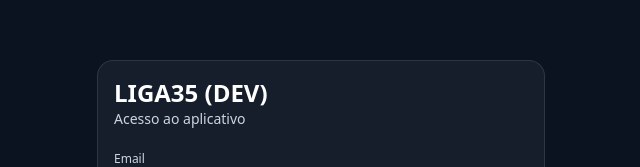
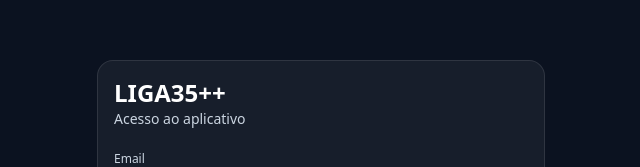
Before and after one commit to joaomedeirosjr/LPI35-DESENV, a React (Vite) app: page /login in a window 1280 px wide. Shown: the part 173-340 px from the top of the page, without its empty margins (319-959 px from the left). Built offline with nearby package versions, Linux system fonts and the light colour scheme; no server answers.

Commit message:
Remove rótulos DEV da interface de produção

```diff
--- a/src/pages/LoginPage.tsx
+++ b/src/pages/LoginPage.tsx
@@ -67,7 +67,7 @@ export default function LoginPage() {
     <div className='min-h-screen bg-gripoBlue text-white flex items-center justify-center p-4'>
       <div className='w-full max-w-md card space-y-4'>
         <div>
-          <h1 className='text-2xl font-extrabold'>LIGA35 (DEV)</h1>
+          <h1 className='text-2xl font-extrabold'>LIGA35++</h1>
           <p className='text-slate-300 text-sm'>Acesso ao aplicativo</p>
         </div>
 
--- a/src/pages/admin/AdminDashboard.tsx
+++ b/src/pages/admin/AdminDashboard.tsx
@@ -363,7 +363,7 @@ export default function AdminDashboard() {
       <div className="flex items-start justify-between gap-4">
         <div>
           <div className="text-2xl md:text-3xl font-extrabold">Dashboard</div>
-          <div className="text-sm text-slate-300">Visão geral do ambiente DEV</div>
+          <div className="text-sm text-slate-300">Visão geral do ambiente</div>
         </div>
 
         <div className="flex gap-2">
```
